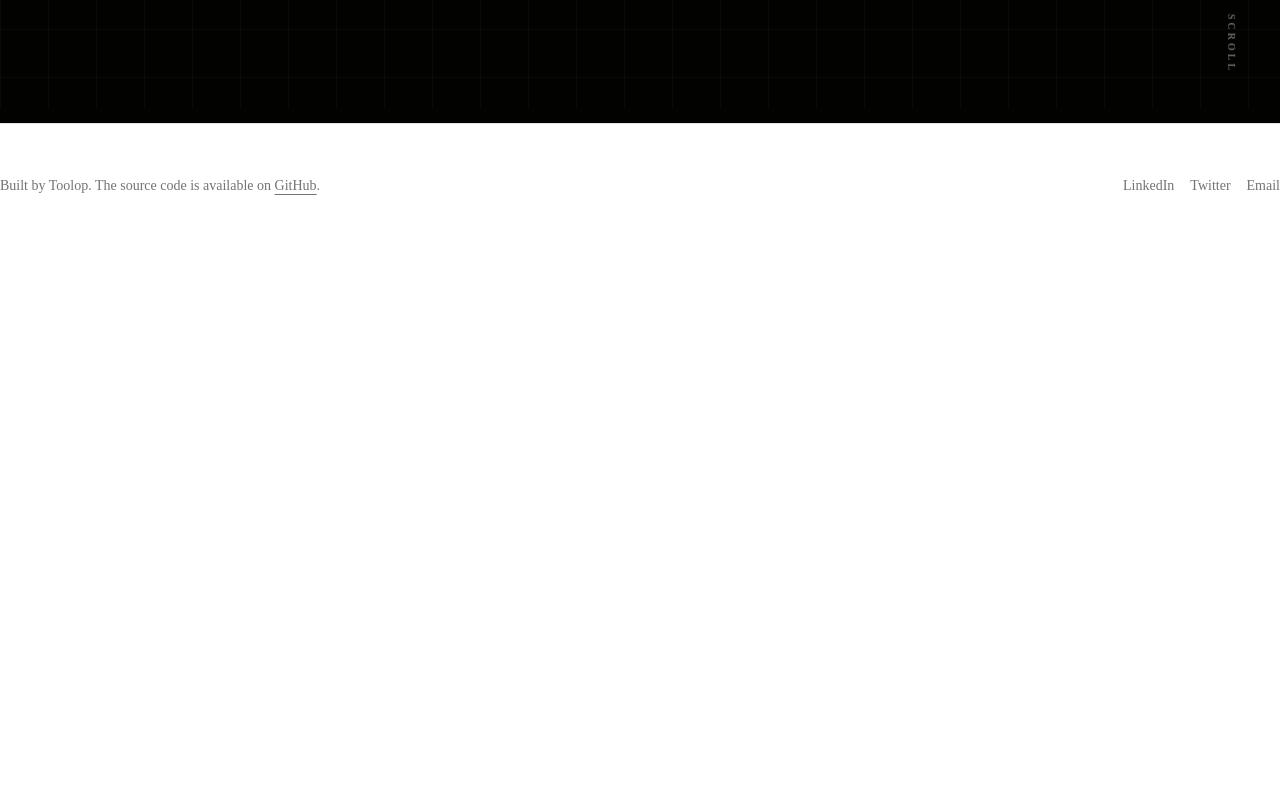
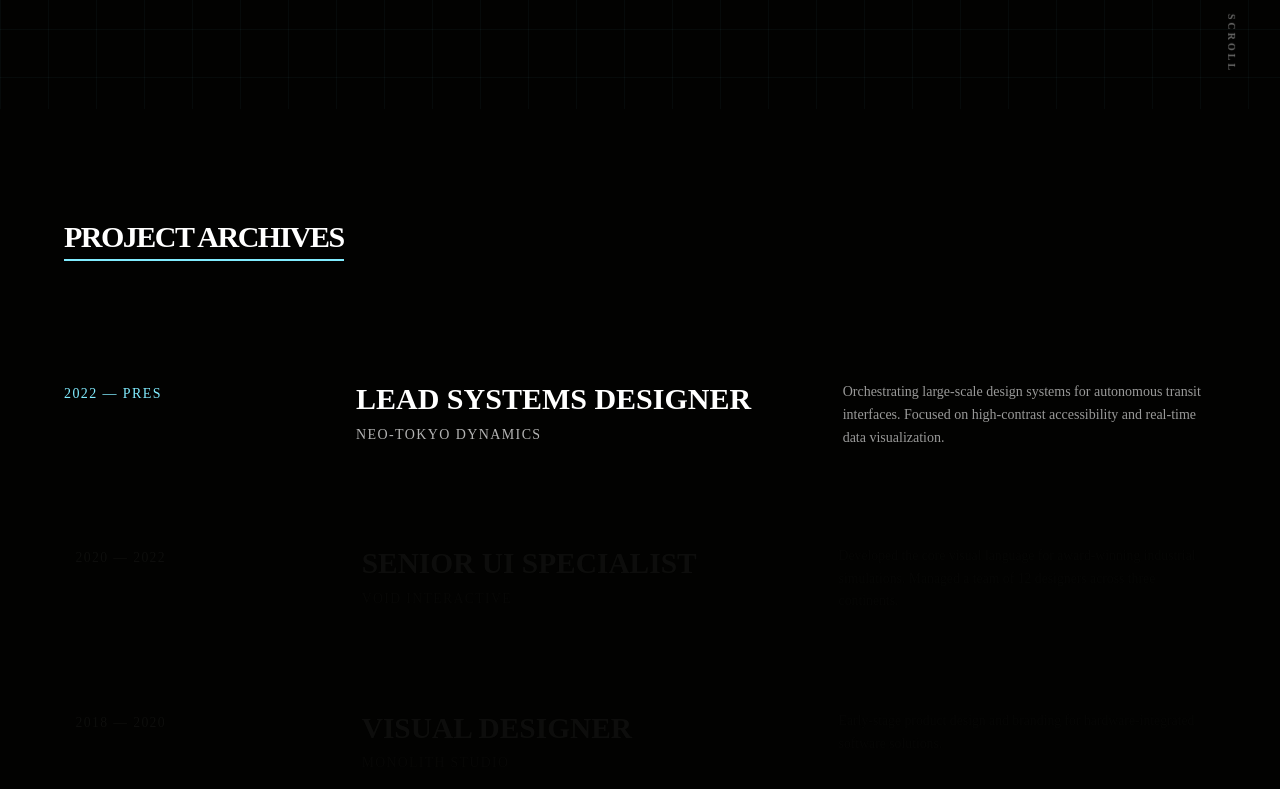
Before and after one commit to Toolop/next-js-portofolio-frontend, a Next.js app: page / in a window 1280 px wide. Shown: the part 691-1480 px from the top of the page. Before the commit the page ends 939 px from the top, so only its background shows below. Built offline with nearby package versions, Linux system fonts and the light colour scheme.

Commit message:
feat: implement work history section with scroll animation

```diff
--- a/src/app/page.tsx
+++ b/src/app/page.tsx
@@ -1,11 +1,13 @@
 "use client";
 
 import { HeroSection } from "@/components/shared/HeroSection";
+import ProjectArchives from "@/components/shared/ProjectArchives";
 
 export default function Home() {
   return (
     <main>
       <HeroSection />
+      <ProjectArchives />
       {/* Sections to be added here in future issues */}
     </main>
   );
--- /dev/null
+++ b/src/components/shared/ProjectArchives.tsx
@@ -0,0 +1,111 @@
+"use client";
+
+import React, { useEffect, useState } from "react";
+import { motion } from "framer-motion";
+import { fetchWorkHistory, WorkHistoryData } from "@/data/mockApi";
+
+const WorkHistoryItem = ({ data, isActive }: { data: WorkHistoryData; isActive: boolean }) => {
+  return (
+    <motion.div
+      initial={{ opacity: 0.3 }}
+      animate={{
+        opacity: isActive ? 1 : 0.3,
+        scale: isActive ? 1 : 0.98
+      }}
+      transition={{ duration: 0.5 }}
+      className="grid grid-cols-1 md:grid-cols-12 gap-4 py-12 border-b border-white/10 last:border-0 transition-colors"
+    >
+      {/* Year Column */}
+      <div className="md:col-span-3">
+        <span className={`text-sm font-medium tracking-widest ${isActive ? "text-[#81ECFF]" : "text-[#292A28]"}`}>
+          {data.year}
+        </span>
+      </div>
+
+      {/* Role & Company Column */}
+      <div className="md:col-span-5">
+        <h3 className={`text-2xl md:text-3xl font-bold mb-2 ${isActive ? "text-white" : "text-[#292A28]"}`}>
+          {data.role}
+        </h3>
+        <p className={`text-sm tracking-widest ${isActive ? "text-white/70" : "text-[#292A28]/50"}`}>
+          {data.company}
+        </p>
+      </div>
+
+      {/* Description Column */}
+      <div className="md:col-span-4">
+        <p className={`text-sm leading-relaxed ${isActive ? "text-white/60" : "text-[#292A28]/40"}`}>
+          {data.description}
+        </p>
+      </div>
+    </motion.div>
+  );
+};
+
+export default function ProjectArchives() {
+  const [workHistory, setWorkHistory] = useState<WorkHistoryData[]>([]);
+  const [activeIndex, setActiveIndex] = useState<number | null>(null);
+
+  useEffect(() => {
+    const getData = async () => {
+      const data = await fetchWorkHistory();
+      setWorkHistory(data);
+    };
+    getData();
+  }, []);
+
+  useEffect(() => {
+    const observers = new Map();
+
+    const observer = new IntersectionObserver(
+      (entries) => {
+        entries.forEach((entry) => {
+          if (entry.isIntersecting) {
+            const index = Number(entry.target.getAttribute("data-index"));
+            setActiveIndex(index);
+          }
+        });
+      },
+      {
+        rootMargin: "-40% 0px -40% 0px", // Trigger when in the middle 20% of the screen
+        threshold: 0,
+      }
+    );
+
+    const elements = document.querySelectorAll("[data-work-item]");
+    elements.forEach((el) => observer.observe(el));
+
+    return () => observer.disconnect();
+  }, [workHistory]);
+
+  return (
+    <section id="work-history" className="bg-[#020201] py-24 px-6 md:px-12">
+      <div className="max-w-6xl mx-auto">
+        <div className="mb-16">
+          <h2 className="text-3xl font-bold text-white mb-2 tracking-tighter uppercase inline-block border-b-2 border-[#81ECFF] pb-1">
+            Project Archives
+          </h2>
+        </div>
+
+        <div className="space-y-0">
+          {workHistory.map((item, index) => (
+            <div
+              key={item.id}
+              data-work-item
+              data-index={index}
+              className="relative"
+            >
+              <WorkHistoryItem
+                data={item}
+                isActive={activeIndex === index}
+              />
+            </div>
+          ))}
+        </div>
+      </div>
+
+      {/* Spacer to allow scrolling the last item into the center */}
+      <div className="h-[40vh]" />
+    </section>
+  );
+}
--- a/src/data/mockApi.ts
+++ b/src/data/mockApi.ts
@@ -16,6 +16,14 @@ export interface HeroData {
     platform: string;
     url: string;
   }[];
+}
+
+export interface WorkHistoryData {
+  id: number;
+  year: string;
+  role: string;
+  company: string;
+  description: string;
 }
 
 export async function fetchHeroData(): Promise<HeroData> {
@@ -56,3 +64,35 @@ export async function fetchHeroData(): Promise<HeroData> {
     ],
   };
 }
+
+export async function fetchWorkHistory(): Promise<WorkHistoryData[]> {
+  // Simulate network delay (500ms)
+  await new Promise((r) => setTimeout(r, 500));
+
+  return [
+    {
+      id: 1,
+      year: "2022 — PRES",
+      role: "LEAD SYSTEMS DESIGNER",
+      company: "NEO-TOKYO DYNAMICS",
+      description:
+        "Orchestrating large-scale design systems for autonomous transit interfaces. Focused on high-contrast accessibility and real-time data visualization.",
+    },
+    {
+      id: 2,
+      year: "2020 — 2022",
+      role: "SENIOR UI SPECIALIST",
+      company: "VOID INTERACTIVE",
+      description:
+        "Developed the core visual language for award-winning industrial simulations. Managed a team of 12 designers across three continents.",
+    },
+    {
+      id: 3,
+      year: "2018 — 2020",
+      role: "VISUAL DESIGNER",
+      company: "MONOLITH STUDIO",
+      description:
+        "Early-stage product design and branding for hardware-integrated software solutions.",
+    },
+  ];
+}
```
